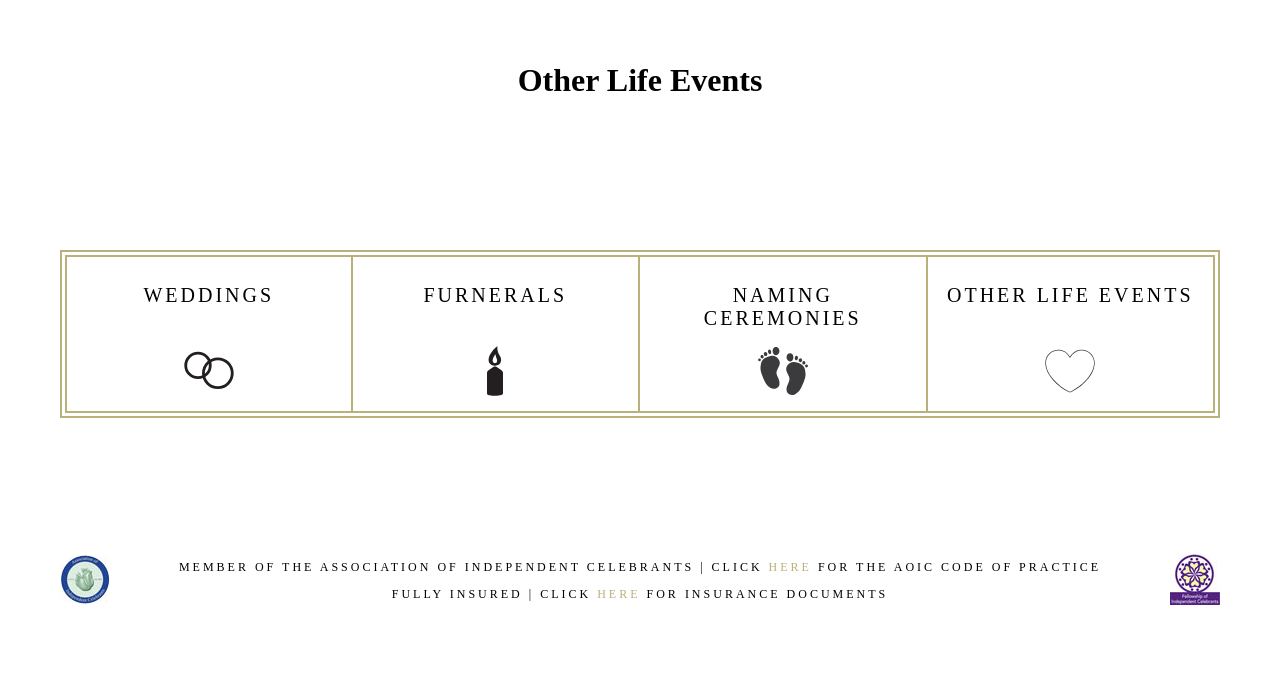
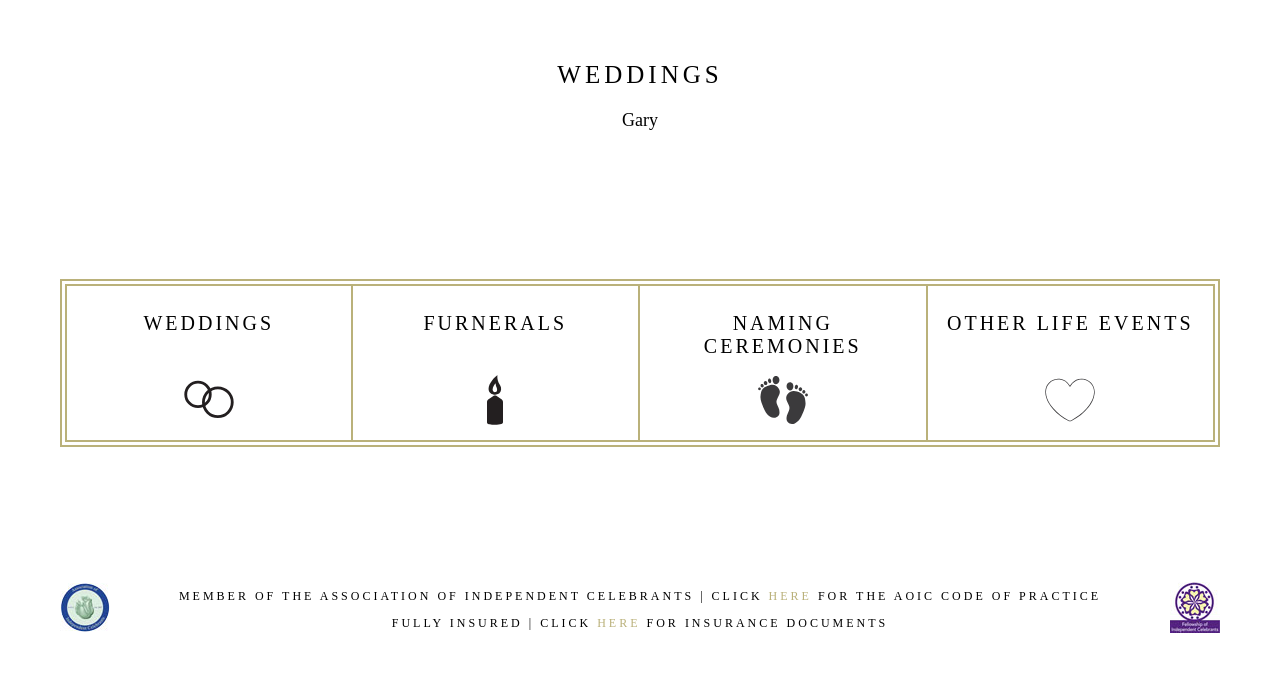
Before and after one commit to Garypickles/celebrant, a Jekyll site: the page built from life-events.html, in a window 1280 px wide. Shown: the part 734-1417 px from the top of the page. Built offline with Jekyll 4.4.1, drawn with Linux system fonts in a browser that asks for light colours; Markdown is read by kramdown in place of the engine named in the settings; before the commit the page ends 1388 px from its top, so only the background shows below that.

Commit message:
Updated '_layouts/services.html' via CloudCannon

```diff
--- a/_layouts/services.html
+++ b/_layouts/services.html
@@ -1,16 +1,12 @@
 ---
 layout: default
 title: About
-hero: http://fillmurray.com/1200/550
+hero: 'http://fillmurray.com/1200/550'
 ---
 <div class="services-hero-image" style="background-image: url('{{layout.hero}}')"></div>
 
 <section>
-  <div class="inner-wrapper service-page editable">
-
-    {{content}}
-
-  </div>
+  <div class="inner-wrapper service-page editable" data-cms-content-wrapper="/_layouts/services.html"><h2>Weddings</h2><p>Gary</p></div>
 </section>
 
 <section>
```
